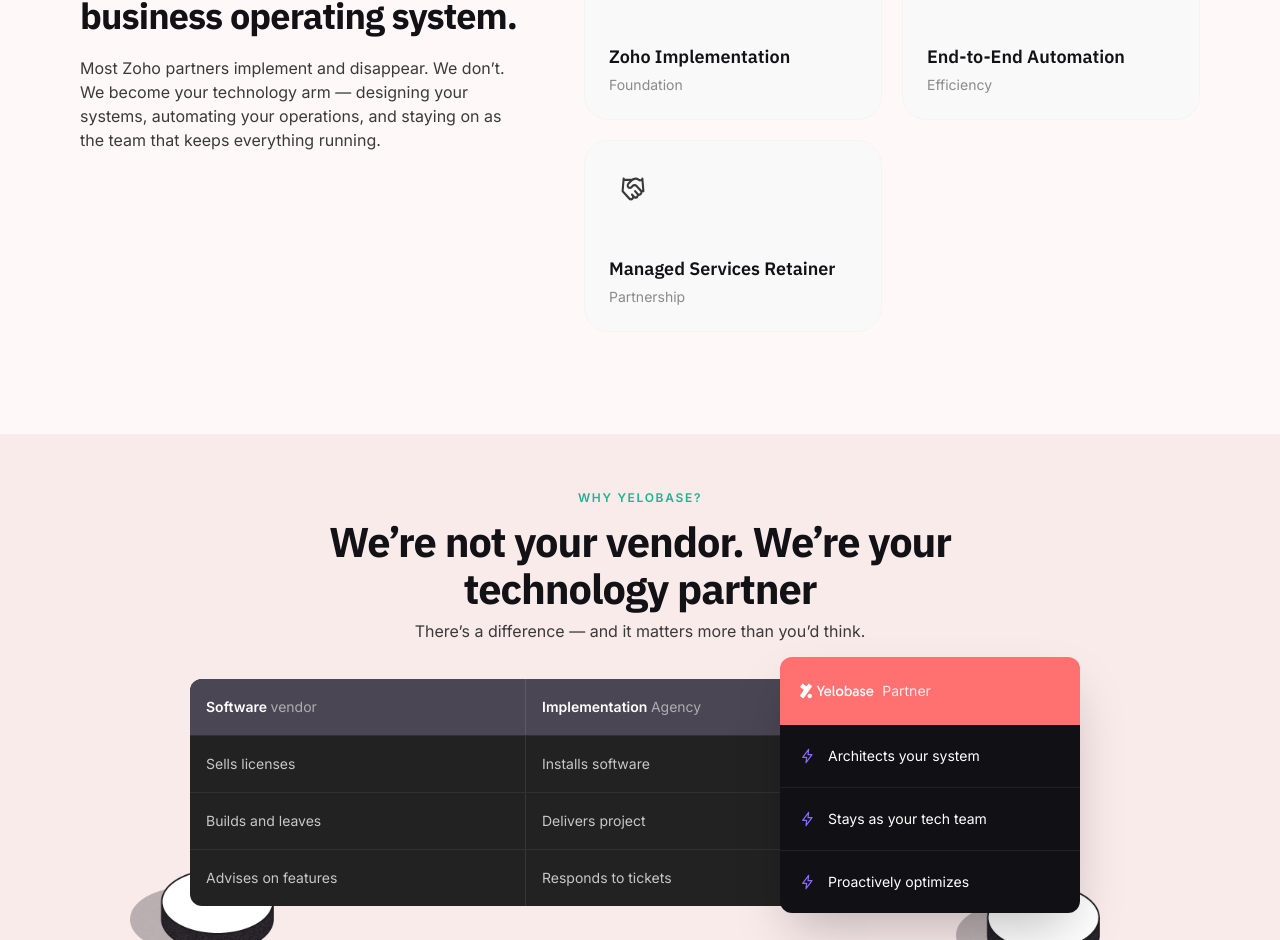
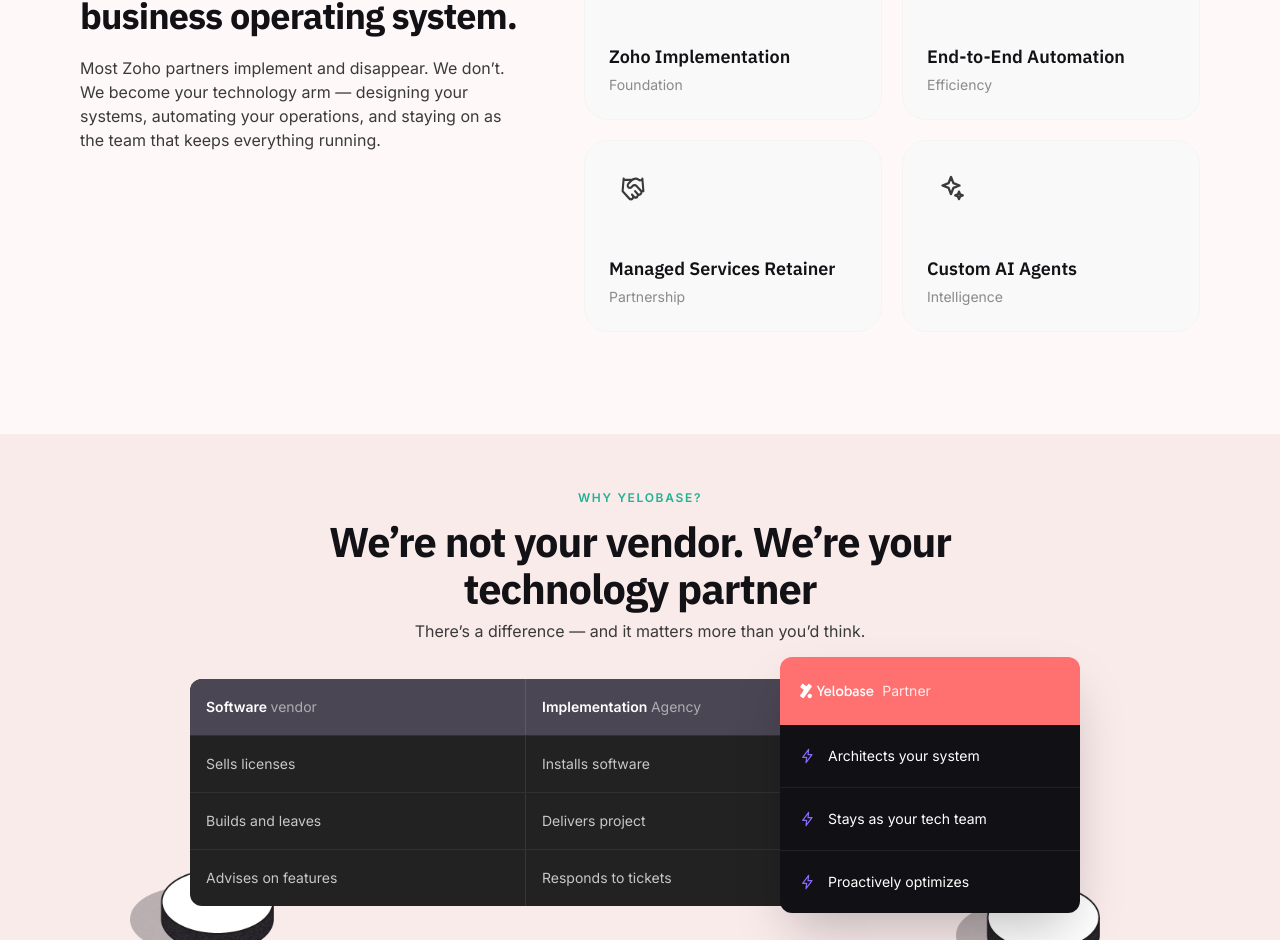
Before and after one commit to yaanx-in/yelobase-web, a Next.js app: page / in a window 1280 px wide. Shown: the part 1993-2933 px from the top of the page. Built offline with nearby package versions, Linux system fonts and the light colour scheme.

Commit message:
feat: add Custom AI Agents card to What We Do; enlarge its icon
Add a 4th service card (Custom AI Agents / Intelligence) with a sparkles icon,
filling the empty grid slot. Support an inline icon node alongside image icons.

Co-Authored-By: Claude Opus 4.8 (1M context) <noreply@anthropic.com>

```diff
--- a/src/components/sections/what-we-do.tsx
+++ b/src/components/sections/what-we-do.tsx
@@ -1,14 +1,16 @@
 import Link from "next/link";
+import type { ReactNode } from "react";
 import { Reveal } from "@/components/ui/reveal";
 import { Eyebrow } from "@/components/ui/eyebrow";
 import { FlipCard } from "@/components/ui/flip-card";
 import { Container } from "@/components/layout/container";
-import { ArrowRight } from "@/components/ui/icon";
+import { ArrowRight, Sparkles } from "@/components/ui/icon";
 
 type Service = {
   title: string;
   tag: string;
-  icon: string;
+  icon?: string;
+  iconNode?: ReactNode;
   body: string;
   back: string; // back-face tint class
 };
@@ -36,6 +38,17 @@ const SERVICES: Service[] = [
     icon: "/icons/managed-services.svg",
     body: "We stay on as your technology arm — monitoring, improving, and scaling your systems month after month.",
     back: "bg-tint-cream",
+  },
+  {
+    title: "Custom AI Agents",
+    tag: "Intelligence",
+    iconNode: (
+      <span className="inline-flex size-12 items-center justify-center rounded-full bg-[#f9f9f9]">
+        <Sparkles className="size-8 text-[#3a3a3a]" />
+      </span>
+    ),
+    body: "AI agents that handle support, data entry, and follow-ups — trained on your processes to work alongside your team.",
+    back: "bg-tint-pink",
   },
 ];
 
@@ -70,8 +83,10 @@ export function WhatWeDo() {
                   backClassName={s.back}
                   front={
                     <>
-                      {/* eslint-disable-next-line @next/next/no-img-element */}
-                      <img src={s.icon} alt="" className="size-12" />
+                      {s.iconNode ?? (
+                        // eslint-disable-next-line @next/next/no-img-element
+                        <img src={s.icon} alt="" className="size-12" />
+                      )}
                       <div className="mt-auto">
                         <h3 className="text-lg font-semibold text-[var(--color-text-primary)]">
                           {s.title}
--- a/src/components/ui/icon.tsx
+++ b/src/components/ui/icon.tsx
@@ -87,6 +87,15 @@ export function Bolt(props: IconProps) {
   );
 }
 
+export function Sparkles(props: IconProps) {
+  return (
+    <svg {...base(props)}>
+      <path d="M12 3l1.8 4.6L18.4 9.4 13.8 11.2 12 15.8 10.2 11.2 5.6 9.4 10.2 7.6 12 3Z" />
+      <path d="M18 14l.8 2 2 .8-2 .8-.8 2-.8-2-2-.8 2-.8.8-2Z" />
+    </svg>
+  );
+}
+
 export function Mail(props: IconProps) {
   return (
     <svg {...base(props)}>
```
